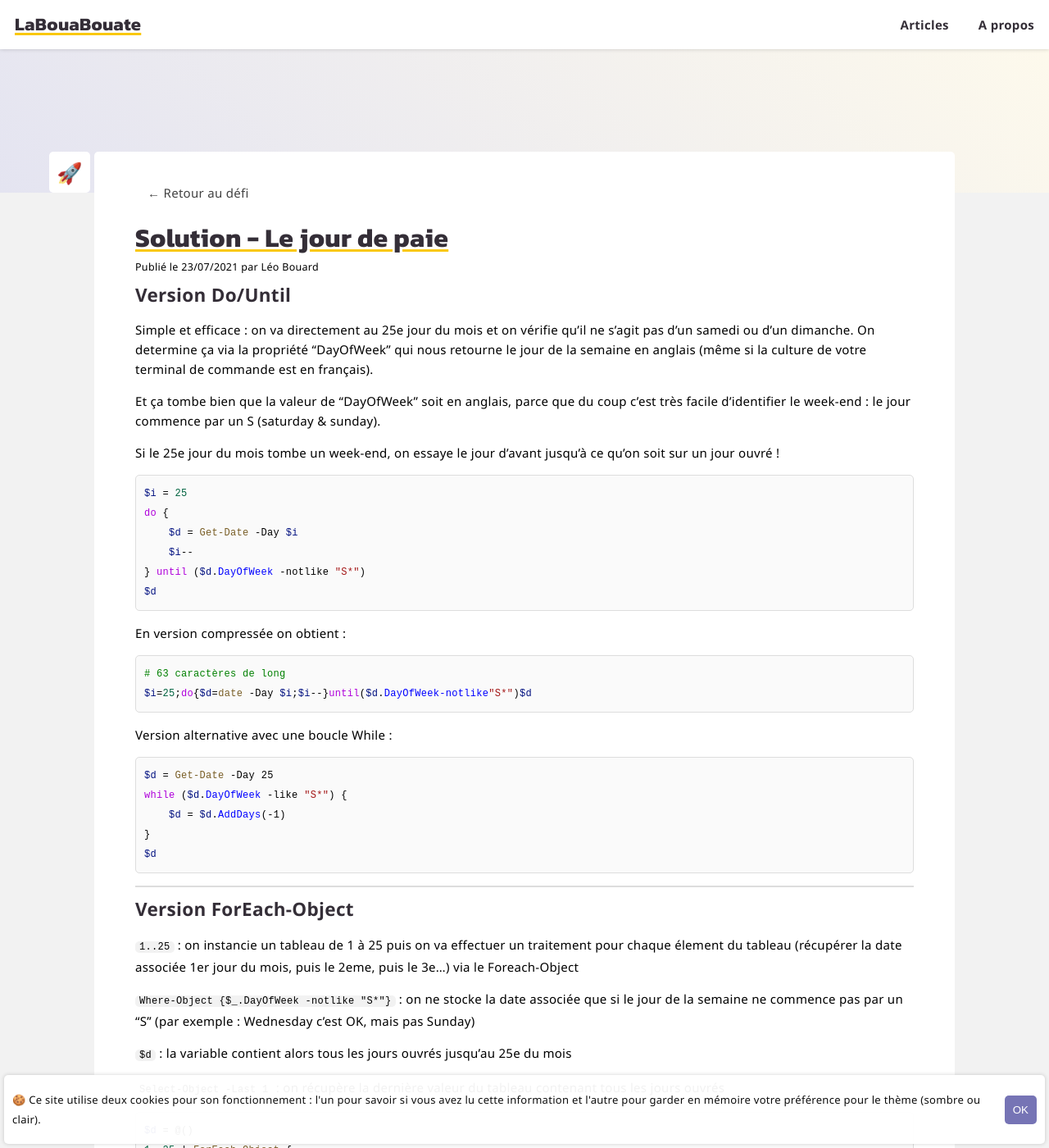
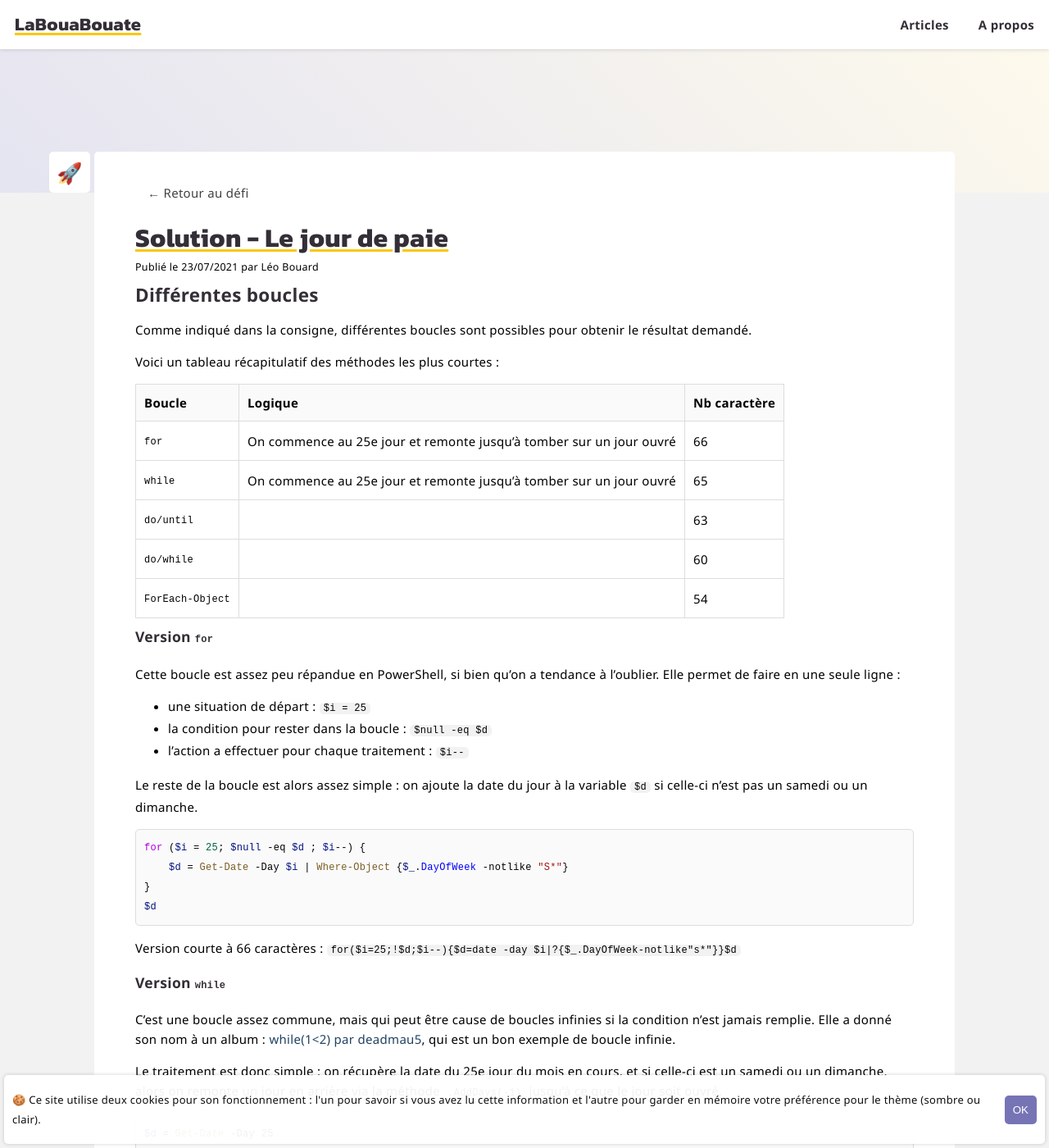
Before and after one commit to leobouard/leobouard.github.io, a Jekyll site: the page built from _posts/2021-07-23-jour-de-paie-soluce.md, in a window 1280 px wide and 1400 px high. Shown: the whole window at 82% size. Built offline with Jekyll 4.4.1, drawn with Linux system fonts in a browser that asks for light colours; some web fonts are replaced; some of the changed text lies outside the part shown.

Commit message:
Update 2021-07-23-jour-de-paie-soluce.md

````diff
--- a/_posts/2021-07-23-jour-de-paie-soluce.md
+++ b/_posts/2021-07-23-jour-de-paie-soluce.md
@@ -6,31 +6,44 @@ prevLink:
   id: "/2021/07/23/jour-de-paie"
 ---
 
-## Version Do/Until
+## Différentes boucles
 
-Simple et efficace : on va directement au 25e jour du mois et on vérifie qu'il ne s'agit pas d'un samedi ou d'un dimanche. On determine ça via la propriété "DayOfWeek" qui nous retourne le jour de la semaine en anglais (même si la culture de votre terminal de commande est en français).
+Comme indiqué dans la consigne, différentes boucles sont possibles pour obtenir le résultat demandé.
 
-Et ça tombe bien que la valeur de "DayOfWeek" soit en anglais, parce que du coup c'est très facile d'identifier le week-end : le jour commence par un S (saturday & sunday).
+Voici un tableau récapitulatif des méthodes les plus courtes :
 
-Si le 25e jour du mois tombe un week-end, on essaye le jour d'avant jusqu'à ce qu'on soit sur un jour ouvré !
+Boucle | Logique | Nb caractère
+------ | ------- | ------------
+`for` | On commence au 25e jour et remonte jusqu'à tomber sur un jour ouvré | 66
+`while` | On commence au 25e jour et remonte jusqu'à tomber sur un jour ouvré | 65
+`do/until` | | 63
+`do/while` | | 60
+`ForEach-Object` | | 54
+
+### Version `for`
+
+Cette boucle est assez peu répandue en PowerShell, si bien qu'on a tendance à l'oublier. Elle permet de faire en une seule ligne :
+
+- une situation de départ : `$i = 25`
+- la condition pour rester dans la boucle : `$null -eq $d`
+- l'action a effectuer pour chaque traitement : `$i--`
+
+Le reste de la boucle est alors assez simple : on ajoute la date du jour à la variable `$d` si celle-ci n'est pas un samedi ou un dimanche.
 
 ```powershell
-$i = 25
-do {
-    $d = Get-Date -Day $i
-    $i--
-} until ($d.DayOfWeek -notlike "S*")
+for ($i = 25; $null -eq $d ; $i--) {
+    $d = Get-Date -Day $i | Where-Object {$_.DayOfWeek -notlike "S*"}
+}
 $d
 ```
 
-En version compressée on obtient :
+Version courte à 66 caractères : `for($i=25;!$d;$i--){$d=date -day $i|?{$_.DayOfWeek-notlike"s*"}}$d`
 
-```powershell
-# 63 caractères de long
-$i=25;do{$d=date -Day $i;$i--}until($d.DayOfWeek-notlike"S*")$d
-```
+### Version `while`
 
-Version alternative avec une boucle While :
+C'est une boucle assez commune, mais qui peut être cause de boucles infinies si la condition n'est jamais remplie. Elle a donné son nom à un album : [while(1<2) par deadmau5](https://open.spotify.com/album/4NQRw9HthpcLg4vYQ6yJFu), qui est un bon exemple de boucle infinie.
+
+Le traitement est donc simple : on récupère la date du 25e jour du mois en cours, et si celle-ci est un samedi ou un dimanche, alors on remonte un jour en arrière via la méthode `.AddDays(-1)` jusqu'à ce que le jour soit ouvré.
 
 ```powershell
 $d = Get-Date -Day 25
@@ -40,42 +53,49 @@ while ($d.DayOfWeek -like "S*") {
 $d
 ```
 
----
+Version courte à 65 caractères : `$d=date -Day 25;while($d.DayOfWeek-like"s*"){$d=$d.AddDays(-1)}$d`
 
-## Version ForEach-Object
+### Version `do/until` et `do/while`
 
-`1..25` : on instancie un tableau de 1 à 25 puis on va effectuer un traitement pour chaque élement du tableau (récupérer la date associée 1er jour du mois, puis le 2eme, puis le 3e...) via le Foreach-Object
+Le fonctionnement est relativement proche de la boucle `while`, mais cette fois-ci on tombe obligatoirement dans la boucle de traitement (il n'y a pas de condition en entrée, uniquement en sortie). La différence entre le `do/until` (faire X jusqu'à ce que Y) et le `do/while` (faire X tant que Z) réside simplement dans la différence de la comparaison :
 
-`Where-Object {$_.DayOfWeek -notlike "S*"}` : on ne stocke la date associée que si le jour de la semaine ne commence pas par un "S" (par exemple : Wednesday c'est OK, mais pas Sunday)
+- `until ($d.DayOfWeek -notlike "S*")`
+- `while ($d.DayOfWeek -like "S*")`
 
-`$d` : la variable contient alors tous les jours ouvrés jusqu'au 25e du mois
-
-`Select-Object -Last 1` : on récupère la dernière valeur du tableau contenant tous les jours ouvrés
+Dans l'objectif de faire le script le plus court possible, c'est `do/while` qui est plus intéressant.
 
 ```powershell
-$d = @()
-1..25 | ForEach-Object {
-    $d += Get-Date -Day $_ | Where-Object {$_.DayOfWeek -notlike "S*"}
-}
-$d | Select-Object -Last 1
-```
-
-Version alternative avec une boucle For :
-
-```powershell
-for ($i = 25; $null -eq $d ; $i--) {
-    $d = Get-Date -Day $i | Where-Object {$_.DayOfWeek -notlike "S*"}
-}
+$i = 25
+do {
+    $d = Get-Date -Day $i
+    $i--
+} while ($d.DayOfWeek -like "S*")
 $d
 ```
 
----
+Version courte à 60 caractères : `$i=25;do{$d=date -Day $i;$i--}while($d.DayOfWeek-like"S*")$d`
 
-## Version avec modulo
+### Version `ForEach-Object`
 
-Trouvé par [@Ludovic]()
+La boucle la plus répandue en PowerShell : on a une liste et on applique un traitement pour chaque élément de la liste. Ce script a très clairement été réalisé pour obtenir la commande la plus courte possible, donc la logique est particulière.
 
-On se base sur la version avec la boucle Do/Until, mais on modifie la condition de sortie pour quelque chose de plus exotique
+L'objectif est d'avoir un tableau de tous les jours ouvrés du mois en cours, pour ensuite afficher le premier résultat. Le fait d'avoir une liste inversée (`25..1`) nous permet d'éviter d'avoir à recourir au paramètre `-Last` de la commande `Select-Object` (sur laquelle il n'y a pas de syntaxe courte).
+
+Ici pas besoin de variable `$d`, on utilise le pipeline au maximum (pour économiser de précieux caractères).
+
+```powershell
+25..1 | ForEach-Object {
+    Get-Date -Day $_ | Where-Object {$_.DayOfWeek -notlike "S*"}
+} | Select-Object -First 1
+```
+
+Version courte à 54 caractères : `(25..1|%{date -Day $_|?{$_.DayOfWeek-notlike"S*"}})[0]`
+
+## Utilisation du modulo
+
+Trouvé par [@Ludovic Morin](https://www.linkedin.com/in/ludovic-morin-193a44144/).
+
+On se base sur la version avec la boucle `do/until`, mais on modifie la condition de sortie pour quelque chose de plus exotique :
 
 ```powershell
 $i = 25
````
